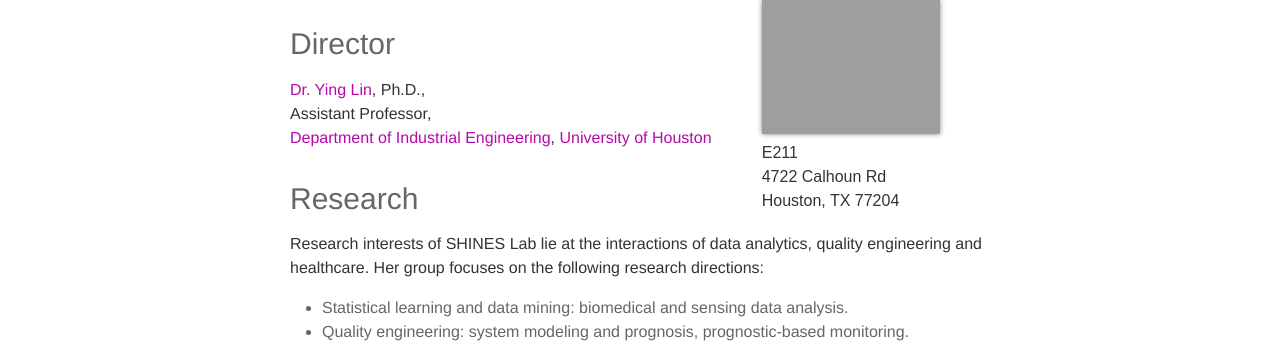
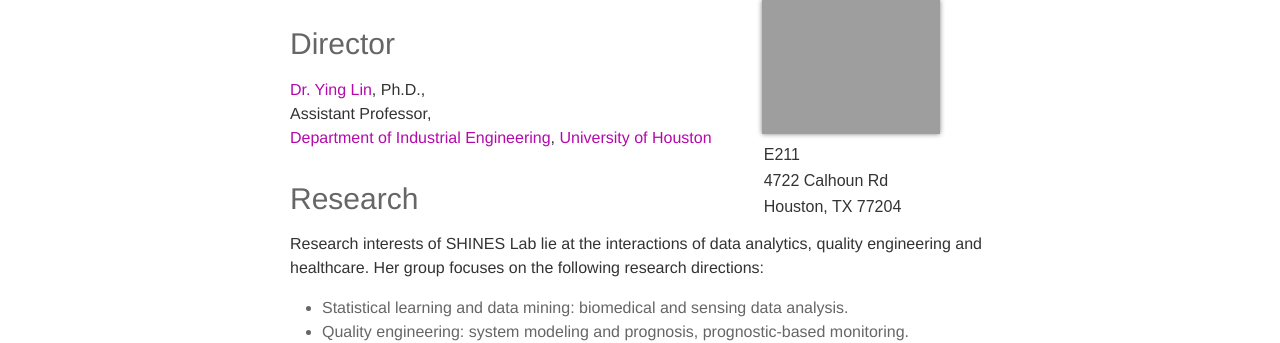
Before and after one commit to shines-lab/shines-lab.github.io, a Jekyll site: the page built from _pages/about.md, in a window 1280 px wide. Shown: the part 229-572 px from the top of the page. Built offline with Jekyll 4.4.1, drawn with Linux system fonts in a browser that asks for light colours; nearby versions of some CDN libraries.

Commit message:
Update _profile.scss

```diff
--- a/_sass/_profile.scss
+++ b/_sass/_profile.scss
@@ -6,9 +6,8 @@
 }
 .address {
     font-family: sans-serif;
-    font-size: 15px;
 
-    p { margin: 0; }
+    p { margin: 2px; }
 }
 
 .news {
```
